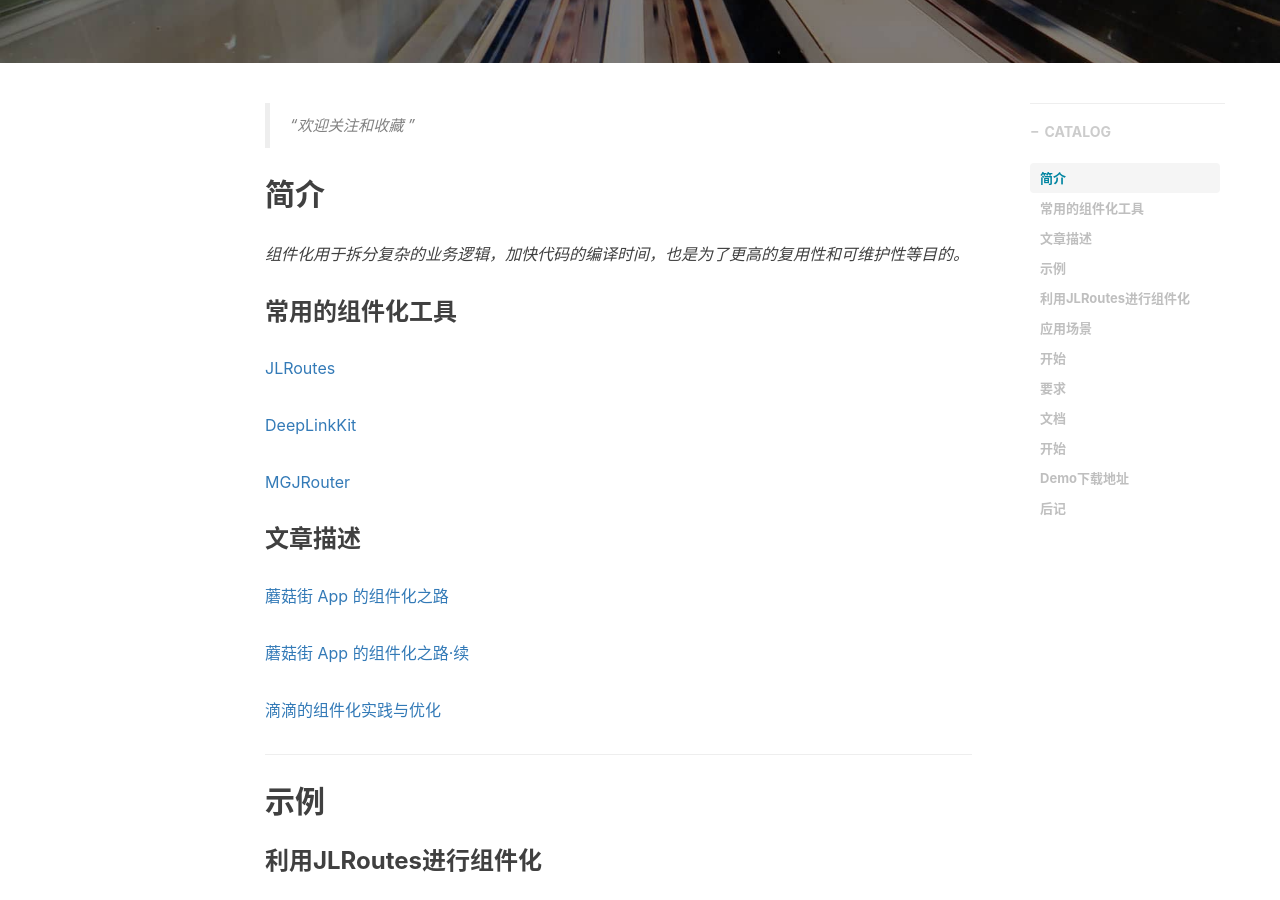
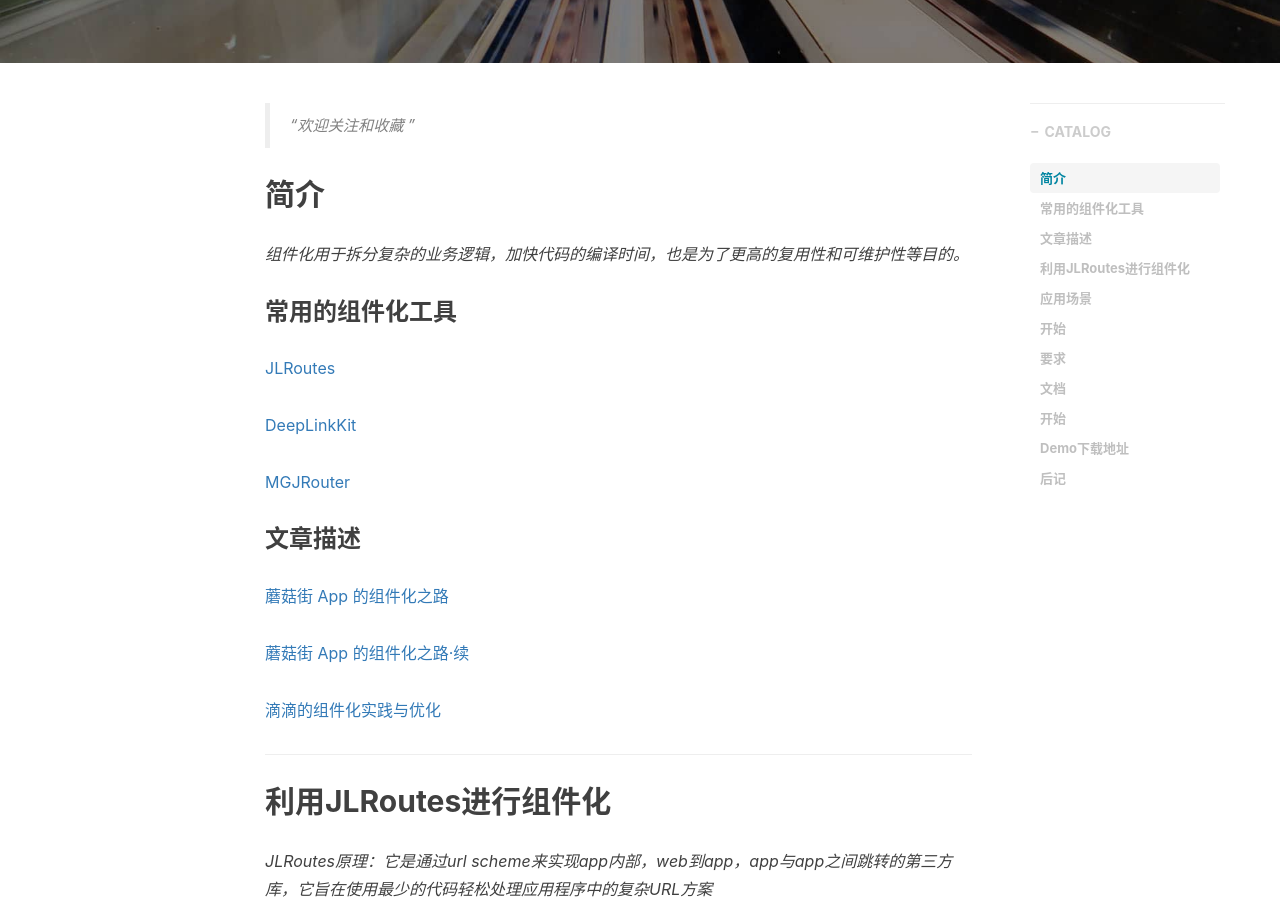
Before and after one commit to wangpt/wangpt.github.io, a Jekyll site: the page built from _posts/2018-08-30-routes-mark.markdown, in a window 1280 px wide and 900 px high, scrolled down 460 px. Built offline with Jekyll 4.4.1, drawn with Linux system fonts in a browser that asks for light colours; nearby versions of some CDN libraries; comment, search, counter and statistics services are not loaded.

Commit message:
Fix Route

```diff
--- a/_posts/2018-08-30-routes-mark.markdown
+++ b/_posts/2018-08-30-routes-mark.markdown
@@ -33,8 +33,7 @@ tags:
 
 ---
 
-## 示例
-### 利用JLRoutes进行组件化
+## 利用JLRoutes进行组件化
 *JLRoutes原理：它是通过url scheme来实现app内部，web到app，app与app之间跳转的第三方库，它旨在使用最少的代码轻松处理应用程序中的复杂URL方案*
 
 ## 应用场景
```
